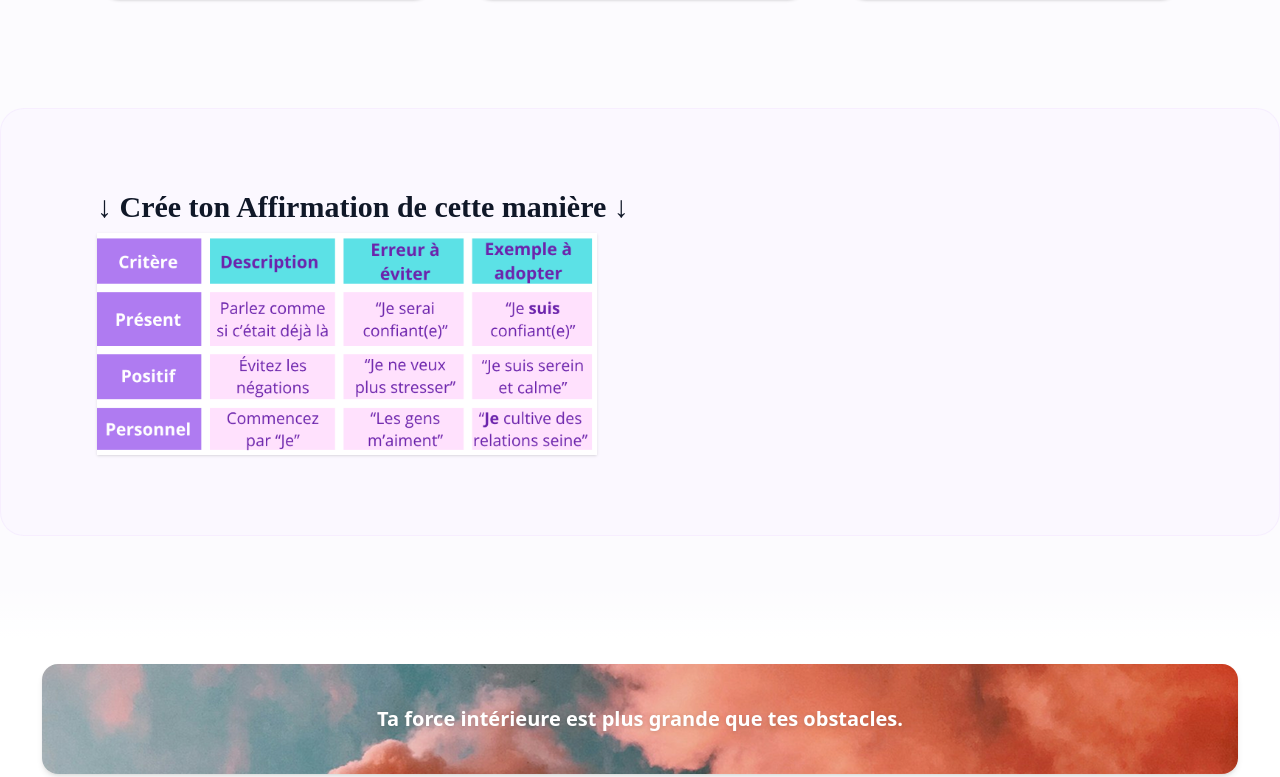
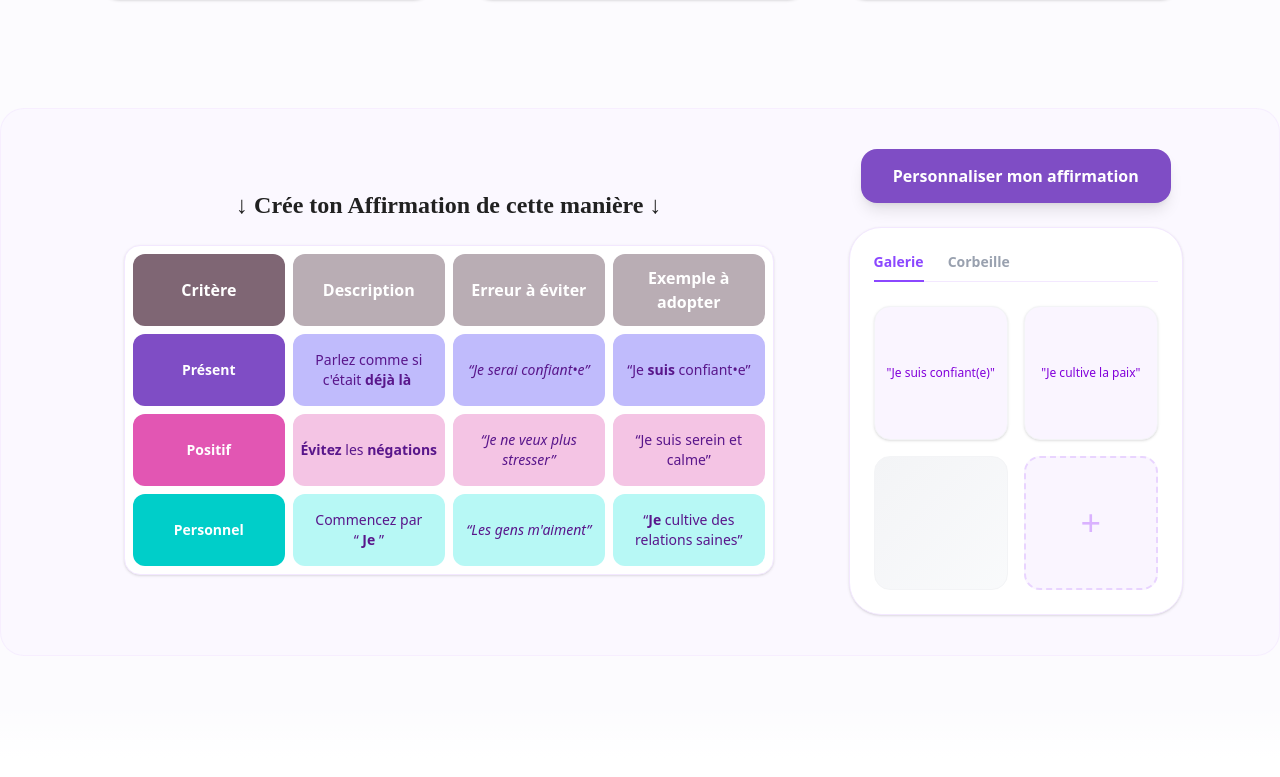
Before and after one commit to SOREA-sea/SOREA, a Next.js app: page /mirror in a window 1280 px wide. Shown: the part 923-1700 px from the top of the page. Built offline with nearby package versions, Linux system fonts and the light colour scheme; no server answers; some icons are missing; a web font is replaced by a local one.

Commit message:
Tableau & Couleur des cases

```diff
--- a/src/app/challenge/page.tsx
+++ b/src/app/challenge/page.tsx
@@ -118,10 +118,9 @@ const wheelDataConfig = {
       description: (
         <>
           Choisis ton défi bien-être parmi <span className="text-[#8B47FF] font-semibold">plusieurs roues à thèmes</span> et retrouve calme et sérénité grâce aux défis qui te seront proposés. Chaque tirage est une nouvelle occasion de prendre soin de toi, à ton rythme.{" "}
-          <span className="text-[#8B47FF] font-semibold">renforcer ta confiance</span>.
         </>
       ),
-      btnLabel: <>Affirmer ma<br />lumière intérieure</>,
+      btnLabel: <>Tourner la roue <br />de mes défis</>,
       href: '/Wheel-Spinner',
     },
 
--- a/src/app/mirror/page.tsx
+++ b/src/app/mirror/page.tsx
@@ -5,6 +5,7 @@ import Link from "next/link";
 import Navbar from "@/components/Navbar";
 import Footer from "@/components/Footer";
 import DailyEncouragement from "@/components/DailyEncouragement"; // Import du composant demandé
+import AffirmationTable from "@/components/AffirmationTable";
 
 export default function MiroirLandingPage() {
   return (
@@ -38,7 +39,7 @@ export default function MiroirLandingPage() {
           {/* Miroir de droite */}
           <div className="relative w-full max-w-[450px] h-[450px] flex items-center justify-center p-6">
             {/* Fond ovale lumineux avec dégradé et flou */}
-            <div className="absolute inset-0 m-auto w-[300px] h-[600px] rounded-[50%] bg-[#C0BBFC] blur-3xl opacity-85 pointer-events-none"></div>
+            <div className="absolute inset-0 m-auto w-[500px] h-[600px] rounded-[50%] bg-[#C0BBFC] blur-3xl opacity-85 pointer-events-none"></div>
             <img
               src="/image_icone/miroir.png"
               alt="Miroir affirmation"
@@ -82,17 +83,60 @@ export default function MiroirLandingPage() {
         </section>
 
         {/* SECTION APPEL À L'ACTION FINAL */}
-        <section className="w-full max-w-[1440px] mx-auto px-[96px] py-[80px] flex flex-col sm:flex-row items-center justify-between bg-purple-50/50 rounded-3xl my-12 border border-purple-100/60">
-          <div className="flex flex-col items-start gap-2 mb-6 sm:mb-0">
-            <h2 className="text-2xl lg:text-3xl font-bold text-gray-900">
+        {/* SECTION : Crée ton Affirmation avec bouton et galerie sur la droite */}
+        <section className="w-full max-w-[1440px] mx-auto px-[96px] py-[40px] flex flex-col lg:flex-row items-center justify-between gap-12 bg-purple-50/50 rounded-3xl my-12 border border-purple-100/60">
+
+          {/* Colonne de gauche : Titre et Tableau d'affirmation */}
+          <div className="flex flex-col items-center justify-center gap-6 flex-1">
+            <h2 className="text-xl lg:text-2xl font-bold text-[#212121] text-center">
               ↓ Crée ton Affirmation de cette manière ↓
             </h2>
-            <img
-            src="/image_icone/Affirmation_Succès.png"
-            alt="Exemple d'affirmation succès"
-            className="w-full max-w-[500px] object-contain shadow-sm"
-          />
+            <AffirmationTable />
+             {/* Tableau des critères d'affirmation codé en dur */}
+
           </div>
+
+          {/* Colonne de droite : Bouton d'action + Galerie des affirmations enregistrées */}
+          <div className="flex flex-col items-center justify-center gap-6 w-full lg:w-auto">
+
+            {/* Bouton pour accéder à la personnalisation */}
+            <Link href="/mirror">
+              <button className="bg-[#7F4DC5] text-white font-bold px-8 py-4 rounded-2xl shadow-lg transition-all duration-300 hover:scale-105 hover:shadow-xl cursor-pointer">
+                Personnaliser mon affirmation
+              </button>
+            </Link>
+
+            {/* Galerie interactive reliée aux réalisations (style page_6.tsx) */}
+            <div className="bg-white rounded-[32px] p-6 shadow-sm border border-purple-100 w-full max-w-[400px] flex flex-col gap-6">
+
+              {/* Onglets de la galerie */}
+              <div className="flex gap-6 border-b border-purple-100 pb-3 text-sm">
+                <span className="font-bold pb-2 -mb-[13px] text-[#8B47FF] border-b-2 border-[#8B47FF] cursor-pointer">
+                  Galerie
+                </span>
+                <span className="font-bold pb-2 -mb-[13px] text-gray-400 hover:text-gray-600 transition-colors cursor-pointer">
+                  Corbeille
+                </span>
+              </div>
+
+              {/* Grille des vignettes (similaire à la capture) */}
+              <div className="grid grid-cols-2 gap-4">
+                <div className="aspect-square rounded-2xl overflow-hidden shadow-sm border border-gray-100 bg-purple-50 flex items-center justify-center p-3 text-center text-xs font-medium text-purple-700">
+                  "Je suis confiant(e)"
+                </div>
+                <div className="aspect-square rounded-2xl overflow-hidden shadow-sm border border-gray-100 bg-purple-50 flex items-center justify-center p-3 text-center text-xs font-medium text-purple-700">
+                  "Je cultive la paix"
+                </div>
+                <div className="aspect-square bg-gradient-to-br from-gray-100 to-gray-50 rounded-2xl border border-gray-100"></div>
+                <Link href="/mirror/miroir" className="aspect-square bg-[#FAF5FF] border-2 border-dashed border-purple-200 rounded-2xl flex items-center justify-center text-purple-300 hover:bg-purple-50 transition-colors cursor-pointer">
+                  <span className="text-4xl font-light">+</span>
+                </Link>
+              </div>
+
+            </div>
+
+          </div>
+
         </section>
 
         {/* SECTION DAILY ENCOURAGEMENT (Remplace l'encadré violet de l'image) */}
--- /dev/null
+++ b/src/components/AffirmationTable.tsx
@@ -0,0 +1,73 @@
+import React from "react";
+
+export default function AffirmationTable() {
+  return (
+    <div className="w-full max-w-[650px] overflow-hidden rounded-2xl shadow-sm border border-purple-100 flex flex-col gap-2 p-2 bg-white">
+
+      {/* Ligne d'en-tête */}
+      <div className="grid grid-cols-4 gap-2 text-center font-bold text-sm lg:text-base">
+        <div className="bg-[#7F6674] text-white py-3 px-2 rounded-xl flex items-center justify-center">
+          Critère
+        </div>
+        <div className="bg-[#B9ADB4] text-white py-3 px-2 rounded-xl flex items-center justify-center">
+          Description
+        </div>
+        <div className="bg-[#B9ADB4] text-white py-3 px-2 rounded-xl flex items-center justify-center">
+          Erreur à éviter
+        </div>
+        <div className="bg-[#B9ADB4] text-white py-3 px-2 rounded-xl flex items-center justify-center">
+          Exemple à adopter
+        </div>
+      </div>
+
+      {/* Ligne 1 : Présent */}
+      <div className="grid grid-cols-4 gap-2 text-center text-xs lg:text-sm">
+        <div className="bg-[#7F4DC5] text-white font-bold py-4 px-2 rounded-xl flex items-center justify-center">
+          Présent
+        </div>
+        <div className="bg-[#C0BBFC] text-purple-900 py-4 px-2 rounded-xl flex items-center justify-center">
+          <span>Parlez comme si c'était&nbsp;<span className="font-bold">déjà là</span>&nbsp;</span>
+        </div>
+        <div className="bg-[#C0BBFC] text-purple-900 py-4 px-2 rounded-xl flex items-center justify-center italic">
+          “Je serai confiant•e”
+        </div>
+        <div className="bg-[#C0BBFC] text-purple-900 py-4 px-2 rounded-xl flex items-center justify-center">
+          “Je&nbsp;<span className="font-bold">suis</span>&nbsp;confiant•e”
+        </div>
+      </div>
+
+      {/* Ligne 2 : Positif */}
+      <div className="grid grid-cols-4 gap-2 text-center text-xs lg:text-sm">
+        <div className="bg-[#E256B3] text-white font-bold py-4 px-2 rounded-xl flex items-center justify-center">
+          Positif
+        </div>
+        <div className="bg-[#F4C4E4] text-purple-900 py-4 px-2 rounded-xl flex items-center justify-center">
+          <span>&nbsp;<span className="font-bold">Évitez</span>&nbsp;les&nbsp;<span className="font-bold">négations</span>&nbsp;</span>
+        </div>
+        <div className="bg-[#F4C4E4] text-purple-900 py-4 px-2 rounded-xl flex items-center justify-center italic">
+          “Je ne veux plus stresser”
+        </div>
+        <div className="bg-[#F4C4E4] text-purple-900 py-4 px-2 rounded-xl flex items-center justify-center">
+          “Je suis serein et calme”
+        </div>
+      </div>
+
+      {/* Ligne 3 : Personnel */}
+      <div className="grid grid-cols-4 gap-2 text-center text-xs lg:text-sm">
+        <div className="bg-[#00CEC9] text-white font-bold py-4 px-2 rounded-xl flex items-center justify-center">
+          Personnel
+        </div>
+        <div className="bg-[#B7F8F5] text-purple-900 py-4 px-2 rounded-xl flex items-center justify-center">
+          <span>Commencez par “&nbsp;<span className="font-bold">Je</span>&nbsp;” </span>
+        </div>
+        <div className="bg-[#B7F8F5] text-purple-900 py-4 px-2 rounded-xl flex items-center justify-center italic">
+          “Les gens m'aiment”
+        </div>
+        <div className="bg-[#B7F8F5] text-purple-900 py-4 px-2 rounded-xl flex items-center justify-center">
+          <span>“<span className="font-bold">Je</span>&nbsp;cultive des relations saines”</span>
+        </div>
+      </div>
+
+    </div>
+  );
+}
```
